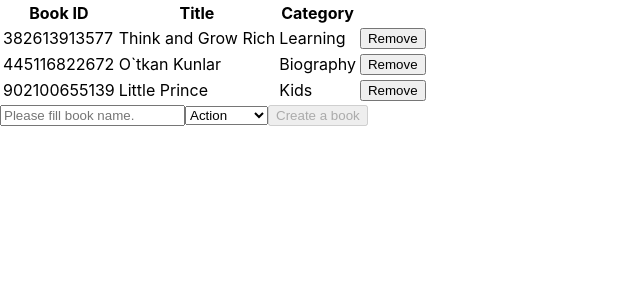
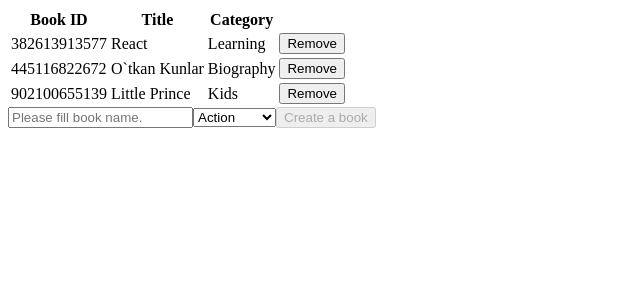
Before and after one commit to Murodjon000/bookstore, a React (Create React App) app: page / in a window 1280 px wide. Shown: the top 300 px of the page, without its empty margins (0-640 px from the left). Built offline with nearby package versions, Linux system fonts and the light colour scheme.

Commit message:
fix linter errors in Js files

```diff
--- a/src/components/Book.js
+++ b/src/components/Book.js
@@ -7,7 +7,9 @@ const Book = ({ id, title, category, removeBook }) => (
     <td>{title}</td>
     <td>{category}</td>
     <td>
-      <button onClick={() => removeBook(id)}>Remove</button>
+      <button type="button" onClick={() => removeBook(id)}>
+        Remove
+      </button>
     </td>
   </tr>
 );
--- a/src/components/BookList.js
+++ b/src/components/BookList.js
@@ -28,7 +28,7 @@ const BookList = ({ books, removeBook }) => (
 );
 
 BookList.propTypes = {
-  books: PropTypes.array,
+  books: PropTypes.arrayOf(PropTypes.instanceOf(Object)),
   removeBook: PropTypes.func,
 };
 
--- a/src/components/BooksForm.js
+++ b/src/components/BooksForm.js
@@ -44,7 +44,7 @@ class BooksForm extends Component {
   }
 
   render() {
-    const CATEGORY = [
+    const categories = [
       'Action',
       'Biography',
       'History',
@@ -66,8 +66,8 @@ class BooksForm extends Component {
             value={title}
           />
           <select name="category" value={category} onChange={this.handleChange}>
-            {CATEGORY.map((item, index) => (
-              <option value={item} key={index}>
+            {categories.map((item) => (
+              <option value={item} key={item}>
                 {item}
               </option>
             ))}
--- a/src/containers/BookListContainer.js
+++ b/src/containers/BookListContainer.js
@@ -2,16 +2,12 @@ import { connect } from 'react-redux';
 import { removeBook } from '../actions/index';
 import BookList from '../components/BookList';
 
-const mapStateToProps = (state) => {
-  return {
-    books: state.books,
-  };
-};
+const mapStateToProps = (state) => ({
+  books: state.books,
+});
 
-const mapDispatchToProps = (dispatch) => {
-  return {
-    removeBook: (id) => dispatch(removeBook(id)),
-  };
-};
+const mapDispatchToProps = (dispatch) => ({
+  removeBook: (id) => dispatch(removeBook(id)),
+});
 
 export default connect(mapStateToProps, mapDispatchToProps)(BookList);
--- a/src/index.css
+++ /dev/null
@@ -1,13 +0,0 @@
-body {
-  margin: 0;
-  font-family: -apple-system, BlinkMacSystemFont, 'Segoe UI', 'Roboto', 'Oxygen',
-    'Ubuntu', 'Cantarell', 'Fira Sans', 'Droid Sans', 'Helvetica Neue',
-    sans-serif;
-  -webkit-font-smoothing: antialiased;
-  -moz-osx-font-smoothing: grayscale;
-}
-
-code {
-  font-family: source-code-pro, Menlo, Monaco, Consolas, 'Courier New',
-    monospace;
-}
--- a/src/index.js
+++ b/src/index.js
@@ -1,6 +1,5 @@
 import React from 'react';
 import ReactDOM from 'react-dom';
-import './index.css';
 import { createStore } from 'redux';
 import { Provider } from 'react-redux';
 import App from './components/App';
@@ -18,17 +17,15 @@ const categories = [
   'Learning',
   'Sci-Fi',
 ];
-store.dispatch(
-  createBook({ title: 'Think and Grow Rich', category: categories[5] })
-);
+store.dispatch(createBook({ title: 'React', category: categories[5] }));
 store.dispatch(createBook({ title: 'O`tkan Kunlar', category: categories[1] }));
 store.dispatch(createBook({ title: 'Little Prince', category: categories[4] }));
 
-ReactDOM.render(
+const MainApp = () => (
   <React.StrictMode>
     <Provider store={store}>
       <App />
     </Provider>
-  </React.StrictMode>,
-  document.getElementById('root')
+  </React.StrictMode>
 );
+ReactDOM.render(<MainApp />, document.getElementById('root'));
```
